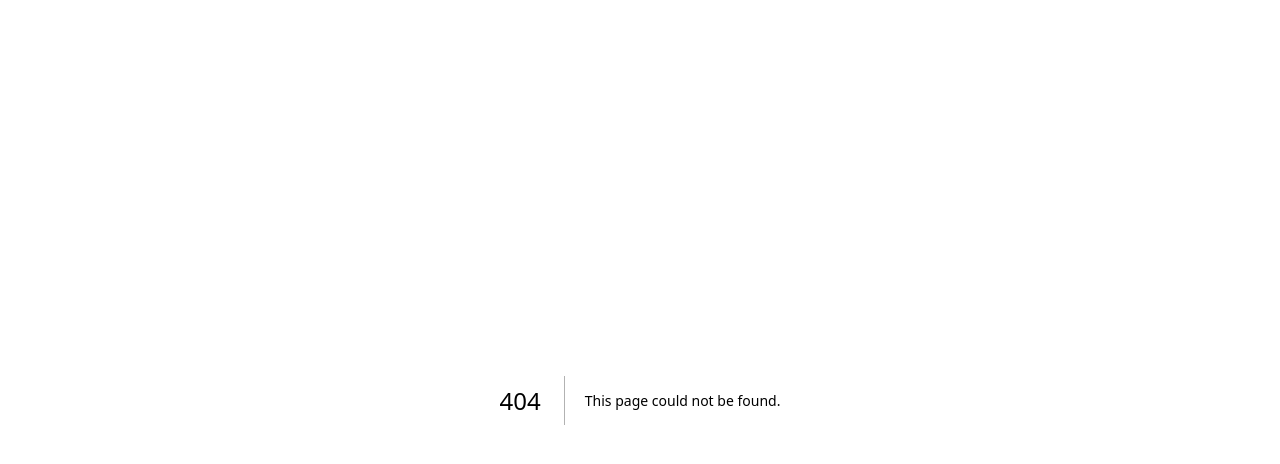
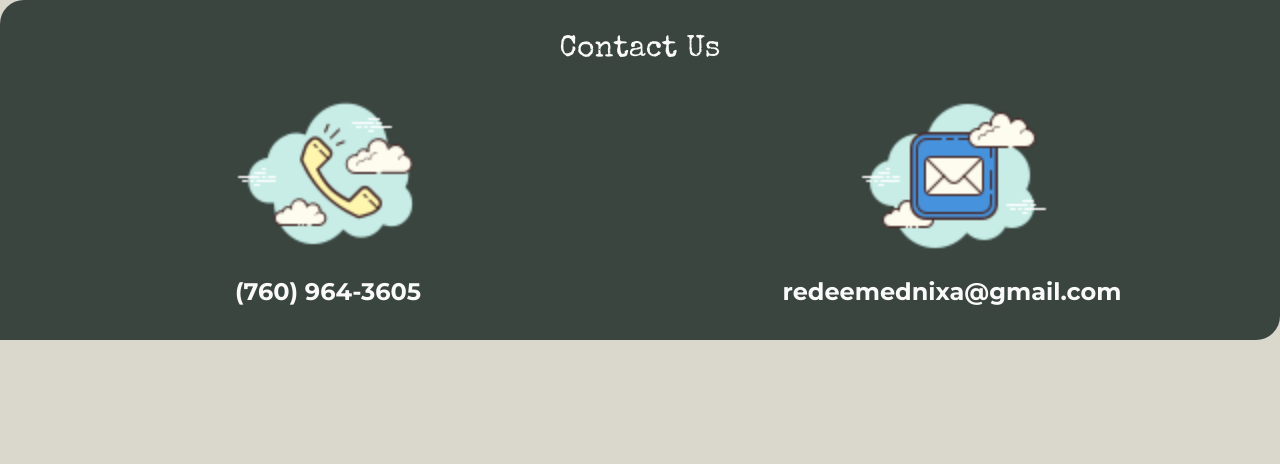
Before and after one commit to lenapenha/three-town-hope, a Next.js app: page /Contact in a window 1280 px wide. Before the commit this address had no page. Shown: the top 464 px of the page. Built offline with nearby package versions, Linux system fonts and the light colour scheme; a web font is replaced by a local one.

Commit message:
add contact section

```diff
--- a/src/app/About/page.tsx
+++ b/src/app/About/page.tsx
@@ -34,7 +34,7 @@ export default function About() {
                 </div>
             </div>
 
-            <div className="flex flex-col sm:flex-row bg-black bg-opacity-50 p-4 h-auto items-center w-full">
+            <div className="flex flex-col sm:flex-row bg-black bg-opacity-50 p-4 h-auto items-center w-full rounded-br-3xl">
                 <div className="w-full sm:w-1/2">
                     <div className="w-full pt-4 pb-2">
                         <h1 className="text-3xl font-special-elite ">Our Goals</h1>
--- /dev/null
+++ b/src/app/Contact/page.tsx
@@ -0,0 +1,27 @@
+import React from 'react';
+import Image from 'next/image';
+import phone from '@/assets/phone.png';
+import mail from '@/assets/mail.png';
+
+export default function Contact () {
+  return (
+    <section id="contact" className="flex flex-col relative items-center text-center">
+        <div className="flex flex-col w-full items-center p-4 rounded-tl-3xl rounded-br-3xl green-section ">
+            <div className="w-full pt-4 pb-2">
+                <h1 className="text-3xl font-special-elite ">Contact Us</h1>
+            </div>
+            <div className='flex flex-col sm:flex-row w-full pb-4'>
+                <div className="flex flex-col w-full sm:w-1/2 align-middle justify-center">
+                    <Image src={phone} width={200} height={200} alt='phone' className='m-auto'/>
+                    <span className="font-bold text-2xl">(760) 964-3605</span>
+                </div>
+                <div className="flex flex-col w-full sm:w-1/2 align-middle justify-center">
+                    <Image src={mail} width={200} height={200} alt='mail' className='m-auto'/>
+                    <span className="font-bold text-2xl">redeemednixa@gmail.com</span>
+                </div>
+            </div>
+        </div>
+
+    </section>
+  )
+}
--- a/src/app/globals.css
+++ b/src/app/globals.css
@@ -40,7 +40,7 @@ body {
     @apply mx-auto max-w-7xl w-full;
   }
 
-  .menu-bottom {
+  .green-section {
     @apply boxed;
     background: #3a4540;
   }
--- a/src/app/page.tsx
+++ b/src/app/page.tsx
@@ -2,6 +2,7 @@ import BandBanner from '@/components/BandBanner';
 import Page from '../components/template/Page';
 import Media from '@/components/Media';
 import About from '@/app/About/page';
+import Contact from '@/app/Contact/page'
 
 export default function Home() {
   return (
@@ -9,6 +10,7 @@ export default function Home() {
         <BandBanner />
         <Media/>
         <About/>
+        <Contact/>
     </Page>
   );
 }
--- a/src/components/HamburguerMenu.tsx
+++ b/src/components/HamburguerMenu.tsx
@@ -27,6 +27,8 @@ const Menu = styled.div<MenuProps>`
   align-items: center;
   background: #3a4540;
   text-align: center;
+  font-size: 1rem;
+  line-height: 1.5rem;
   padding: 2rem;
   position: fixed;
   top: 90px;
@@ -61,7 +63,7 @@ export default function HamburguerMenu() {
         <Menu id="menu" open={isOpen} onClick={() => setIsOpen(!isOpen)}>
             <Link href='/' className='hover:underline'>Home</Link>
             <Link href='#about' className='hover:underline' >Who we are</Link>
-            <Link href='/' className='hover:underline'>Contact</Link>
+            <Link href='#contact' className='hover:underline'>Contact</Link>
             <Link href='/' className='hover:underline'>Videos</Link>
         </Menu>
   </div>
--- a/src/components/Media.tsx
+++ b/src/components/Media.tsx
@@ -2,7 +2,7 @@ import MediaCarrousel from "./MediaCarousel";
 
 export default function Media() {
     return (
-        <section className="flex flex-col h-auto min-h-60 items-center justify-center relative menu-bottom p-4 rounded-br-3xl">
+        <section className="flex flex-col h-auto min-h-60 items-center justify-center relative green-section p-4 rounded-br-3xl">
             <MediaCarrousel />
         </section>
 
--- a/src/components/Navbar.tsx
+++ b/src/components/Navbar.tsx
@@ -8,7 +8,7 @@ const Navbar = () => {
        <div className='hidden md:flex space-x-3 pr-4'>
         <Link href='/' className='hover:underline'>Home</Link>
         <Link href='#about' className='hover:underline'>Who we are</Link>
-        <Link href='/' className='hover:underline'>Contact</Link>
+        <Link href='#contact' className='hover:underline'>Contact</Link>
         <Link href='/' className='hover:underline'>Videos</Link>
        </div>
     </div>
```
Also changed, not shown: src/assets/mail.png (added), src/assets/phone.png (added).
